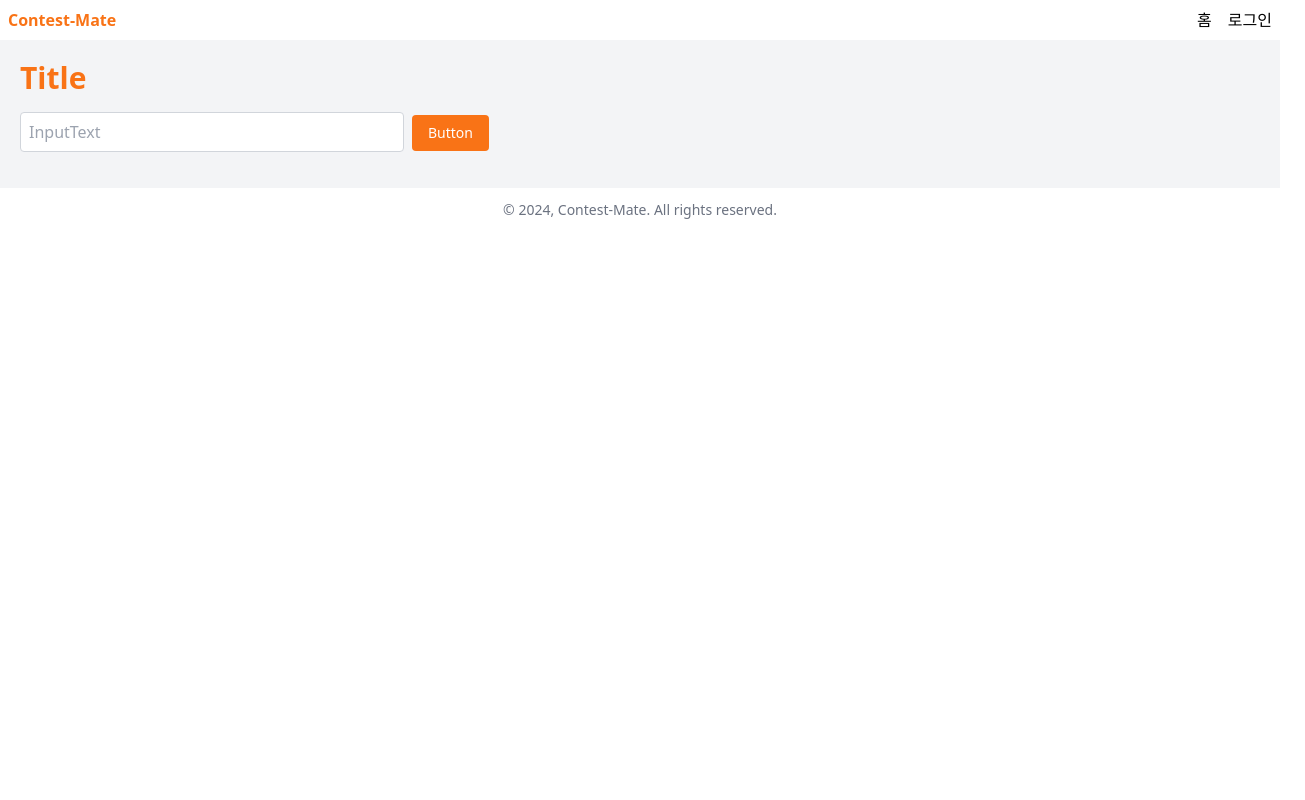
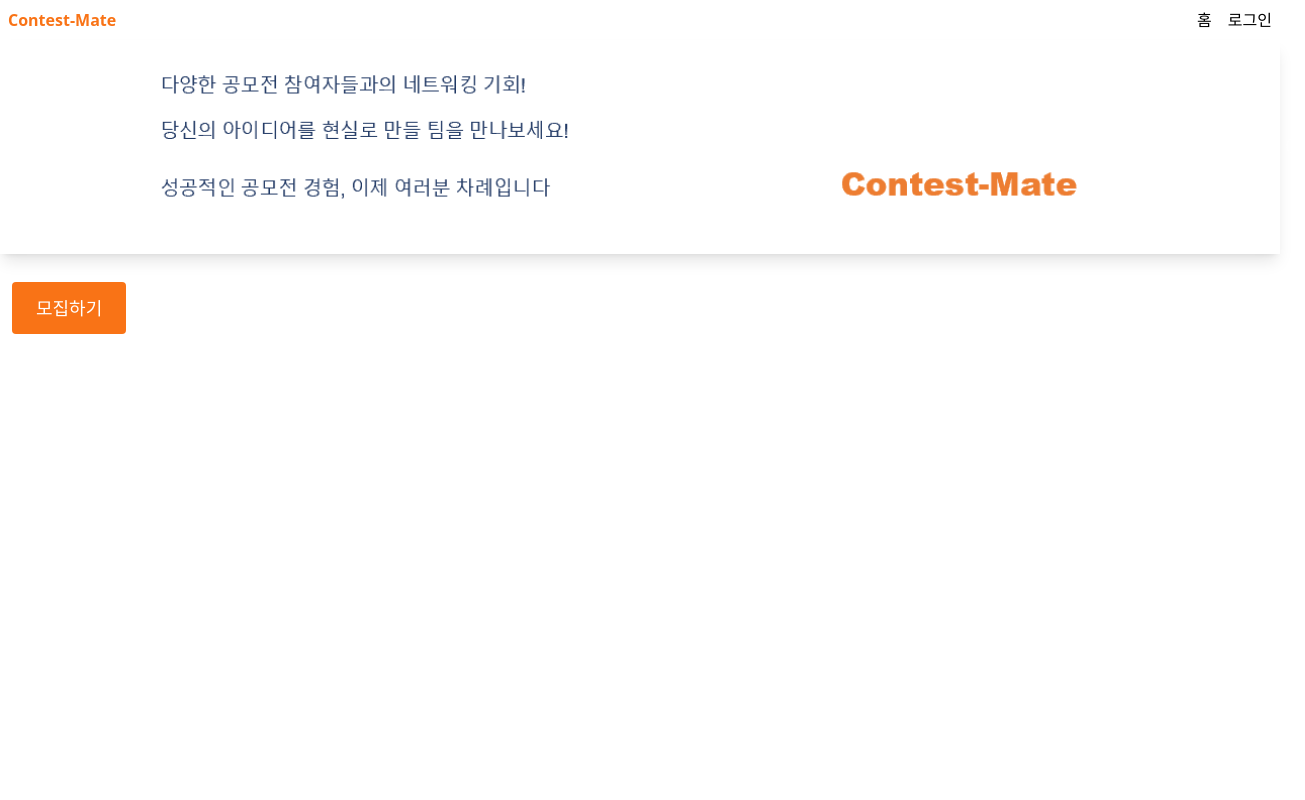
Before and after one commit to jinscoding/contest-mate, a React (Vite) app: page / in a window 1280 px wide. Shown: the top 800 px of the page, 1305 px wide, since content can reach past the window. Built offline with nearby package versions, Linux system fonts and the light colour scheme.

Commit message:
feat: 베너 구현

```diff
--- /dev/null
+++ b/src/components/common/banner/Banner.tsx
@@ -0,0 +1,41 @@
+import React from "react";
+import Slider from "react-slick";
+import "slick-carousel/slick/slick.css";
+import "slick-carousel/slick/slick-theme.css";
+import slide1 from "../banner/items/slide1.png";
+import slide2 from "../banner/items/slide2.png";
+
+const Banner = () => {
+  const settings = {
+    dots: false,
+    infinite: true,
+    speed: 600,
+    slidesToShow: 1,
+    slidesToScroll: 1,
+    autoplay: true,
+    autoplaySpeed: 3000,
+  };
+
+  return (
+    <div className='mx-auto shadow-lg mb-4 relative '>
+      <Slider {...settings}>
+        <div>
+          <img
+            src={slide1}
+            alt='Slide 1'
+            className='w-full h-52 object-cover'
+          />
+        </div>
+        <div>
+          <img
+            src={slide2}
+            alt='Slide 2'
+            className='w-full h-52 object-cover'
+          />
+        </div>
+      </Slider>
+    </div>
+  );
+};
+
+export default Banner;
--- a/src/pages/Home.tsx
+++ b/src/pages/Home.tsx
@@ -1,7 +1,6 @@
 import React from "react";
+import Banner from "../components/common/banner/Banner";
 import Button from "../components/common/Button";
-import InputText from "../components/common/InputText";
-import Title from "../components/common/Title";
 
 const Home = () => {
   const handleClick = () => {
@@ -9,15 +8,14 @@ const Home = () => {
   };
 
   return (
-    <div className='bg-gray-100 p-5'>
-      <Title size='medium' color='secondary'>
-        Title
-      </Title>
-      <InputText placeholder='InputText' size='large' color='primary' />
-      <Button color='orange' size='medium' onClick={handleClick}>
-        Button
-      </Button>
-    </div>
+    <>
+      <Banner />
+      <div className='bg-white p-3  h-[1200px] mx-auto'>
+        <Button color='orange' size='large' onClick={handleClick}>
+          모집하기
+        </Button>
+      </div>
+    </>
   );
 };
 
```
Also changed, not shown: src/components/common/banner/items/slide1.png (added), src/components/common/banner/items/slide2.png (added).
